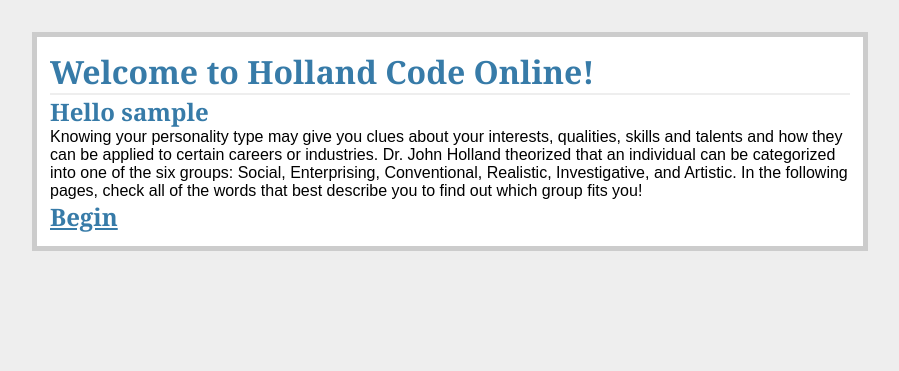
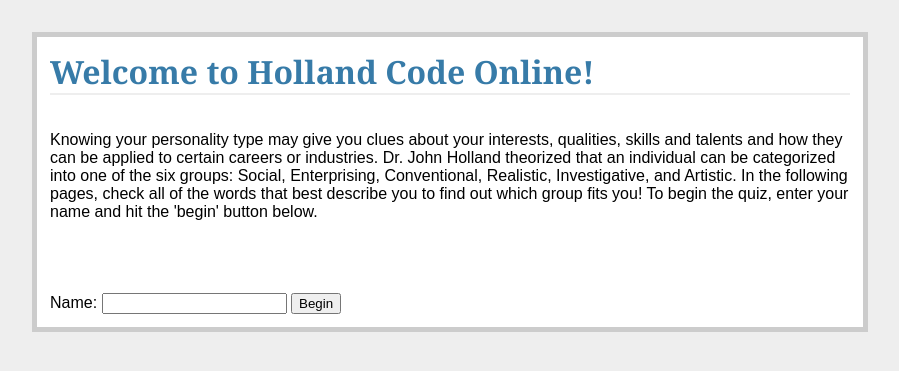
Before and after one commit to b-cannon/holland, a Flask app: page /home/ in a window 1280 px wide. Shown: the top 371 px of the page, without its empty margins (190-1089 px from the left). Run offline with Flask 2, Linux system fonts and the light colour scheme; the visitor is signed in with stand-in values (Sample User, id 1).

Commit message:
Merged greeting with home page.  Fixed start over link

```diff
--- a/templates/artistic.html
+++ b/templates/artistic.html
@@ -1,7 +1,7 @@
 {% extends "template.html" %}
 {% block content %}
     <h1>Welcome to Holland Code Online!</h1>
-    <input type="submit" value="Start Over" style="float: right">
+    <a href="/logout" style="float: right">Start Over</a>
     <body>
     <div class="checkbox">
         <form action="{{ url_for('add_artistic') }}" method="post">
--- a/templates/conventional.html
+++ b/templates/conventional.html
@@ -1,7 +1,7 @@
 {% extends "template.html" %}
 {% block content %}
     <h1>Welcome to Holland Code Online!</h1>
-    <input type="submit" value="Start Over" style="float: right">
+    <a href="/logout" style="float: right">Start Over</a>
     <body>
     <div class="checkbox">
         <form action="{{ url_for('add_conventional') }}" method="post">
--- a/templates/enterprising.html
+++ b/templates/enterprising.html
@@ -1,7 +1,12 @@
 {% extends "template.html" %}
 {% block content %}
     <h1>Welcome to Holland Code Online!</h1>
+    <a href="/logout" style="float: right">Start Over</a>
+    <!----------
+    <form action="{{ url_for('logout') }}" method="post">
     <input type="submit" value="Start Over" style="float: right">
+    </form>
+    --------->
     <body>
     <div class="checkbox">
         <form action="{{ url_for('add_enterprise') }}" method="post">
--- a/templates/home.html
+++ b/templates/home.html
@@ -1,9 +1,14 @@
 {% extends "template.html" %}
 {% block content %}
     <h1>Welcome to Holland Code Online!</h1>
+
+    <!-----------
     {% if name %}
         <h2>Hello {{ name }}</h2>
     {% endif %}
+    ------------>
+    <br>
+    <br>
     <body>
     <div>
         Knowing your personality type may give you clues about your interests,
@@ -11,8 +16,22 @@
         or industries. Dr. John Holland theorized that an individual can be categorized
         into one of the six groups: Social, Enterprising, Conventional, Realistic,
         Investigative, and Artistic.  In the following pages, check all of the words that best
-        describe you to find out which group fits you!
+        describe you to find out which group fits you! To begin the quiz, enter your name
+        and hit the 'begin' button below.
     </div>
+    <!----
     <h2><a href="{{ url_for('social') }}">Begin</a> </h2>
+    ----->
+    <div>
+        <br>
+        <br>
+        <br>
+        <br>
+        <form method="post" action="/">
+            Name: <input type="text" name="username" value="{{
+                request.form.username }}">
+            <input type="submit" value="Begin">
+        </form>
+    </div>
     </body>
 {% endblock %}
--- a/templates/investigative.html
+++ b/templates/investigative.html
@@ -1,7 +1,7 @@
 {% extends "template.html" %}
 {% block content %}
     <h1>Welcome to Holland Code Online!</h1>
-    <input type="submit" value="Start Over" style="float: right">
+    <a href="/logout" style="float: right">Start Over</a>
     <body>
     <div class="checkbox">
         <form action="{{ url_for('add_investigative') }}" method="post">
--- a/templates/realistic.html
+++ b/templates/realistic.html
@@ -1,7 +1,7 @@
 {% extends "template.html" %}
 {% block content %}
     <h1>Welcome to Holland Code Online!</h1>
-    <input type="submit" value="Start Over" style="float: right">
+    <a href="/logout" style="float: right">Start Over</a>
 <body>
     <div class="checkbox">
         <form action="{{ url_for('add_realistic') }}" method="post">
--- a/templates/social.html
+++ b/templates/social.html
@@ -1,7 +1,12 @@
 {% extends "template.html" %}
 {% block content %}
     <h1>Welcome to Holland Code Online!</h1>
+    <a href="/logout" style="float: right">Start Over</a>
+    <!-----------
+    <form action="{{ 'logout' }}" method="post">
     <input type="submit" value="Start Over" style="float: right">
+    </form>
+    ----------->
     <!----
     <h3>Social Attributes:</h3>
     {% for s in social_list %}
--- a/views.py
+++ b/views.py
@@ -12,34 +12,36 @@ def login_required(test):
             return test(*args, **kwargs)
         else:
             flash('You need to enter your name')
-            return redirect(url_for('greeting'))
+            return redirect(url_for('home'))
     return wrap
 
-@app.route('/logout/', methods=['GET', 'POST'])
+#removed method=get, post
+@app.route('/logout')
 def logout():
     session.pop('logged_in', None)
     #flash('Bye!')
-    return redirect(url_for('greeting'))
+    return redirect(url_for('home'))
 
 @app.route('/', methods=['GET', 'POST'])
-def greeting():
+@app.route('/home/', methods=['GET', 'POST'])
+def home():
     error = None
     if request.method == 'POST':
         if request.form['username']:
             session['logged_in'] = True
             session['username'] = request.form['username']
-            return redirect(url_for('home'))
+            return redirect(url_for('social'))
         else:
             error = 'You must enter your name'
-    return render_template('greeting.html', error=error)
+    return render_template('home.html', error=error)
 
 #*****************PAGES***************************
-@app.route('/home/', methods=['GET', 'POST'])
+#@app.route('/home/', methods=['GET', 'POST'])
 #@app.route('/home/<name>')
-@login_required
-def home():
-    name = session['username']
-    return render_template('home.html', name=name)
+#@login_required
+#def home():
+#    name = session['username']
+#    return render_template('home.html', name=name)
 
 #Social page 1st
 @app.route('/social/', methods=['GET', 'POST'])
```
Also changed, not shown: templates/results.html (+6 -1 lines), 1 other file.
